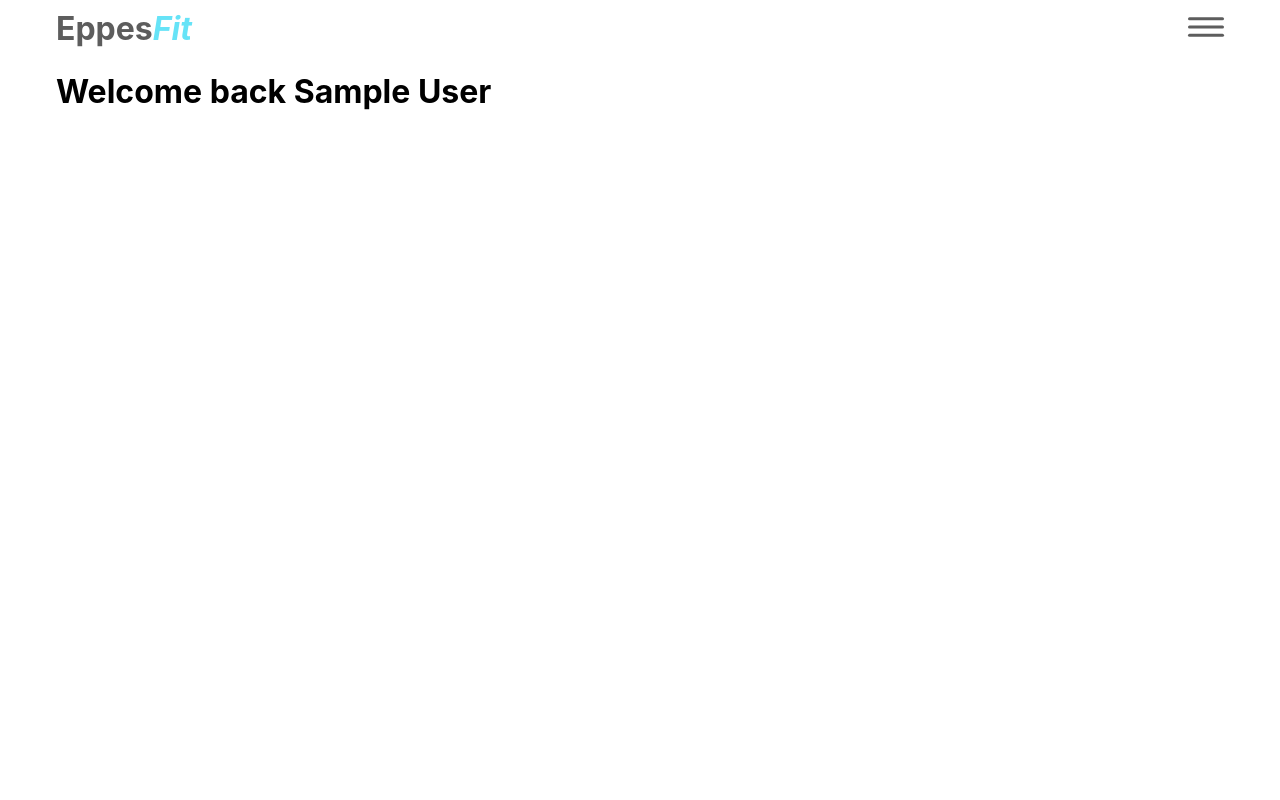
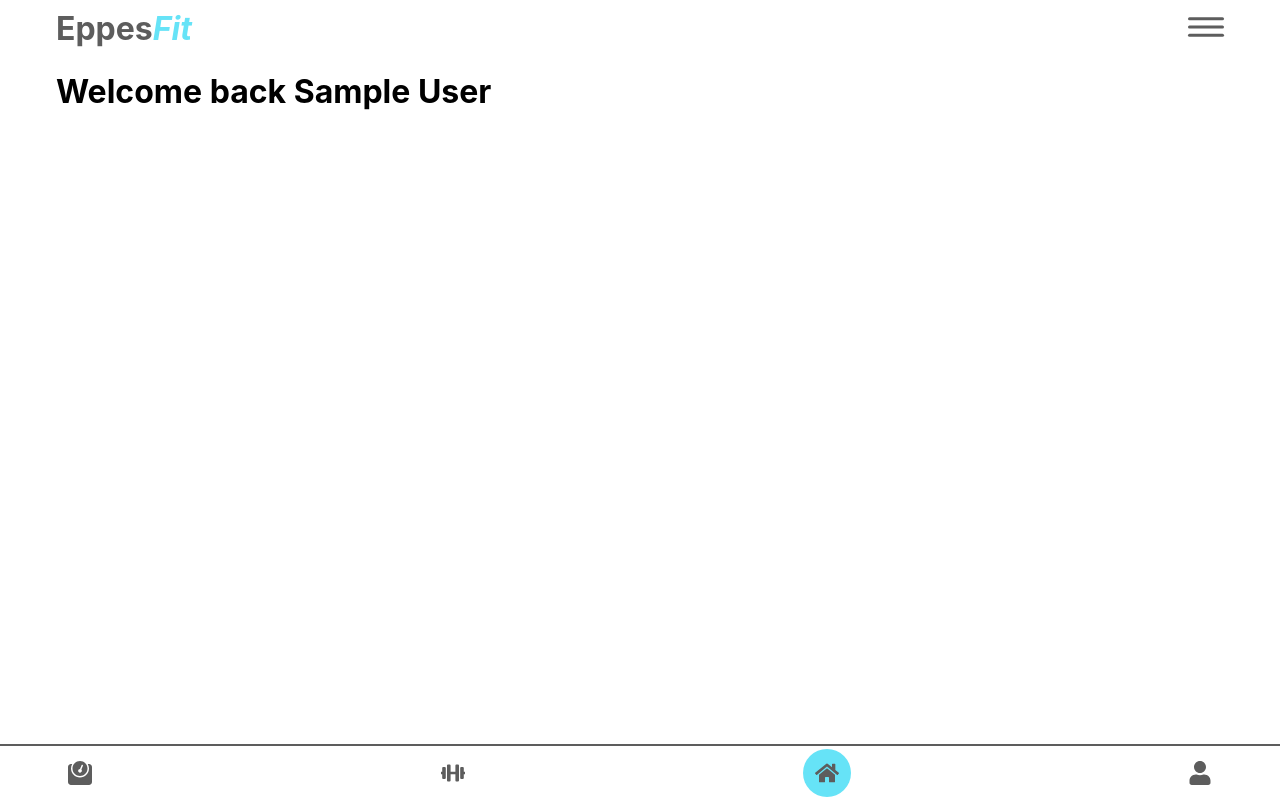
Before and after one commit to deppes365/workout-app, a React (Create React App) app: page / in a window 1280 px wide. Built offline with nearby package versions, Linux system fonts and the light colour scheme; no server answers; sample sign-in values are in the browser's storage.

Commit message:
bottom nav added, not functional at this time

```diff
--- a/public/index.html
+++ b/public/index.html
@@ -19,7 +19,7 @@
   <link rel="preconnect" href="https://fonts.gstatic.com" crossorigin>
   <link href="https://fonts.googleapis.com/css2?family=Montserrat:ital,wght@0,200;0,300;0,400;0,500;0,600;0,700;1,200;1,400;1,500;1,600;1,700&display=swap" rel="stylesheet">
 
-    <title>React App</title>
+    <title>EppesFit</title>
     <style>
       * {
         padding: 0;
--- a/src/App.js
+++ b/src/App.js
@@ -13,12 +13,10 @@ import Home from "./pages/home/Home";
 //Components
 import Header from "./components/header/Header";
 import Menu from "./components/menu/Menu";
+import BottomNav from './components/bottomNav/BottomNav';
 
 
 function App() {
-
-
-
 
   return (
     <AppProvider>
@@ -32,6 +30,7 @@ function App() {
             <Route path='/register' element={<SignUp/>}/>
             <Route path='/register-2' element={<SignUp2/>}/>
           </Routes>
+          <BottomNav/>
         </div>
     </Router>
     </AppProvider>
--- a/src/app.scss
+++ b/src/app.scss
@@ -139,4 +139,38 @@
 		display: flex;
 		justify-content: center;
 	}
+
+	#bottom-nav {
+		position: fixed;
+		bottom: 0;
+		left: 0;
+		height: 3.5rem;
+		width: 100%;
+		display: flex;
+		justify-content: center;
+		align-items: center;
+		background-color: #fff;
+		border-top: 2px solid g.$dark-color;
+		&.inactive {
+			display: none;
+		}
+
+		a {
+			display: inline-flex;
+			border-radius: 50%;
+			overflow: hidden;
+			padding: 0.5rem;
+			.bottom-nav-icon {
+				color: g.$dark-color;
+				font-size: 2rem;
+				display: inline-block;
+				padding: 0.25rem;
+			}
+
+			&.active {
+				background-color: g.$accent-color;
+			}
+		}
+
+	}
 }// App
--- /dev/null
+++ b/src/components/bottomNav/BottomNav.jsx
@@ -0,0 +1,20 @@
+import React, {useContext} from 'react'
+import AppContext from '../../context/AppContext'
+import {FaHome, FaUser, FaWeight, FaDumbbell} from 'react-icons/fa'
+import {Link} from 'react-router-dom'
+
+function BottomNav() {
+    const {loggedIn} = useContext(AppContext)
+  return (
+    <div id="bottom-nav" className={Boolean(loggedIn) ? "" : 'inactive'}>
+        <div className="container">
+            <Link to='/'><FaWeight className='bottom-nav-icon'/></Link>
+            <Link to='/'><FaDumbbell className='bottom-nav-icon'/></Link>
+            <Link to='/' className='active'><FaHome className='bottom-nav-icon '/></Link>
+            <Link to='/'><FaUser className='bottom-nav-icon'/></Link>
+        </div>
+    </div>
+  )
+}
+
+export default BottomNav
--- a/src/components/menu/Menu.jsx
+++ b/src/components/menu/Menu.jsx
@@ -1,3 +1,4 @@
+import { isEditable } from '@testing-library/user-event/dist/utils';
 import React, { useContext } from 'react';
 import { Link, useNavigate } from 'react-router-dom';
 import AppContext from '../../context/AppContext';
@@ -9,7 +10,7 @@ function Menu() {
 
     const navigate = useNavigate()
 
-    const onClick = (e) => {
+    const onLogout = (e) => {
         e.preventDefault()
         signOutUser()
         setLoggedIn(false)
@@ -17,9 +18,11 @@ function Menu() {
         navigate('/')
     }
 
+
+
 	return (
 		<>
-			<ul className={`menu ${menuActive ? 'active' : ''}`}>
+			<ul className={`menu ${menuActive ? 'active' : ''}`} onClick={() => setMenuActive(false)}>
 				{loggedIn ? (
                     <>
 					<li>
@@ -38,7 +41,7 @@ function Menu() {
 						</Link>
 					</li>
                     <li>
-                        <button className='logoutBtn' onClick={onClick}>Log Out</button>
+                        <button className='logoutBtn' onClick={onLogout}>Log Out</button>
                     </li>
                     </>
 				) :
--- a/src/pages/sign-up-2/SignUp2.jsx
+++ b/src/pages/sign-up-2/SignUp2.jsx
@@ -1,10 +1,11 @@
 import React, { useState } from 'react';
 import { getAuth } from 'firebase/auth';
-import {doc, setDoc} from 'firebase/firestore'
+import {doc, updateDoc} from 'firebase/firestore'
 import {db} from '../../firebase.config'
 import app from '../../firebase.config';
 import './sign-up-2.scss';
-import { getAllByTestId } from '@testing-library/react';
+
+import { useNavigate } from 'react-router-dom';
 
 function SignUp2() {
 	const [formData, setFormData] = useState({
@@ -27,8 +28,19 @@ function SignUp2() {
 
     const auth = getAuth(app)
 
+    const navigate = useNavigate()
+
     const saveData = async () => {
-        await setDoc(doc(db, 'users', auth.currentUser.uid), formDataCopy)
+        try {
+            const docRef = doc(db, 'users', auth.currentUser.uid)
+            await updateDoc(docRef, {
+                ...formDataCopy
+            })
+            navigate('/')
+        } catch (error) {
+            console.log(error);
+        }
+
     }
 
 	const formDataCopy = formData;
@@ -42,9 +54,11 @@ function SignUp2() {
 			formDataCopy.height = (+centimeters / 2.54).toFixed(1);
             formDataCopy.weight = (weight * 2.2).toFixed(1);
 		}
+        delete formDataCopy.centimeters
+        delete formDataCopy.feet
+        delete formDataCopy.inches
 
-
-		console.log(formDataCopy);
+        saveData()
 	};
 
 	return (
--- a/src/pages/signin/SignIn.jsx
+++ b/src/pages/signin/SignIn.jsx
@@ -43,8 +43,7 @@ function SignIn() {
 			);
 
 			if (userCredential.user) {
-				setLoggedIn(true)
-        navigate('/')
+        		navigate('/')
 			}
 		} catch (error) {
 			console.log(error);
--- a/src/pages/signin/signin.scss
+++ b/src/pages/signin/signin.scss
@@ -53,6 +53,10 @@
             border-radius: 30px;
             color: #fff;
             font-weight: 500;
+
+            &:active {
+                background-color: #5AC1D1;
+            }
         }
     }
 }
--- a/src/pages/signup/signup.scss
+++ b/src/pages/signup/signup.scss
@@ -57,6 +57,10 @@
             border-radius: 30px;
             color: #fff;
             font-weight: 500;
+
+            &:active {
+                background-color: #5AC1D1;
+            }
         }
     }
 }
```
Also changed, not shown: src/components/bottomNav/bottomnav.scss (added).
